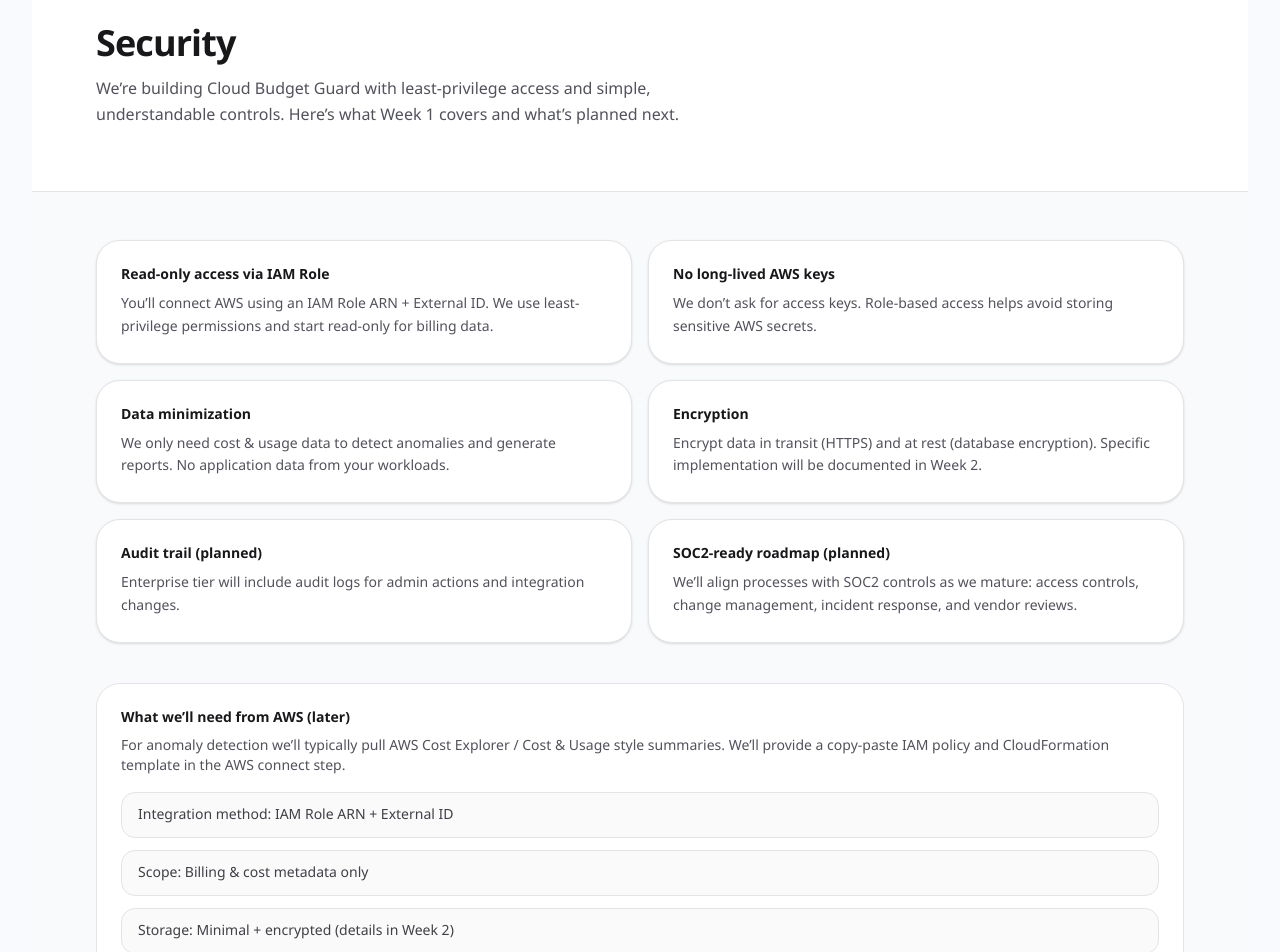
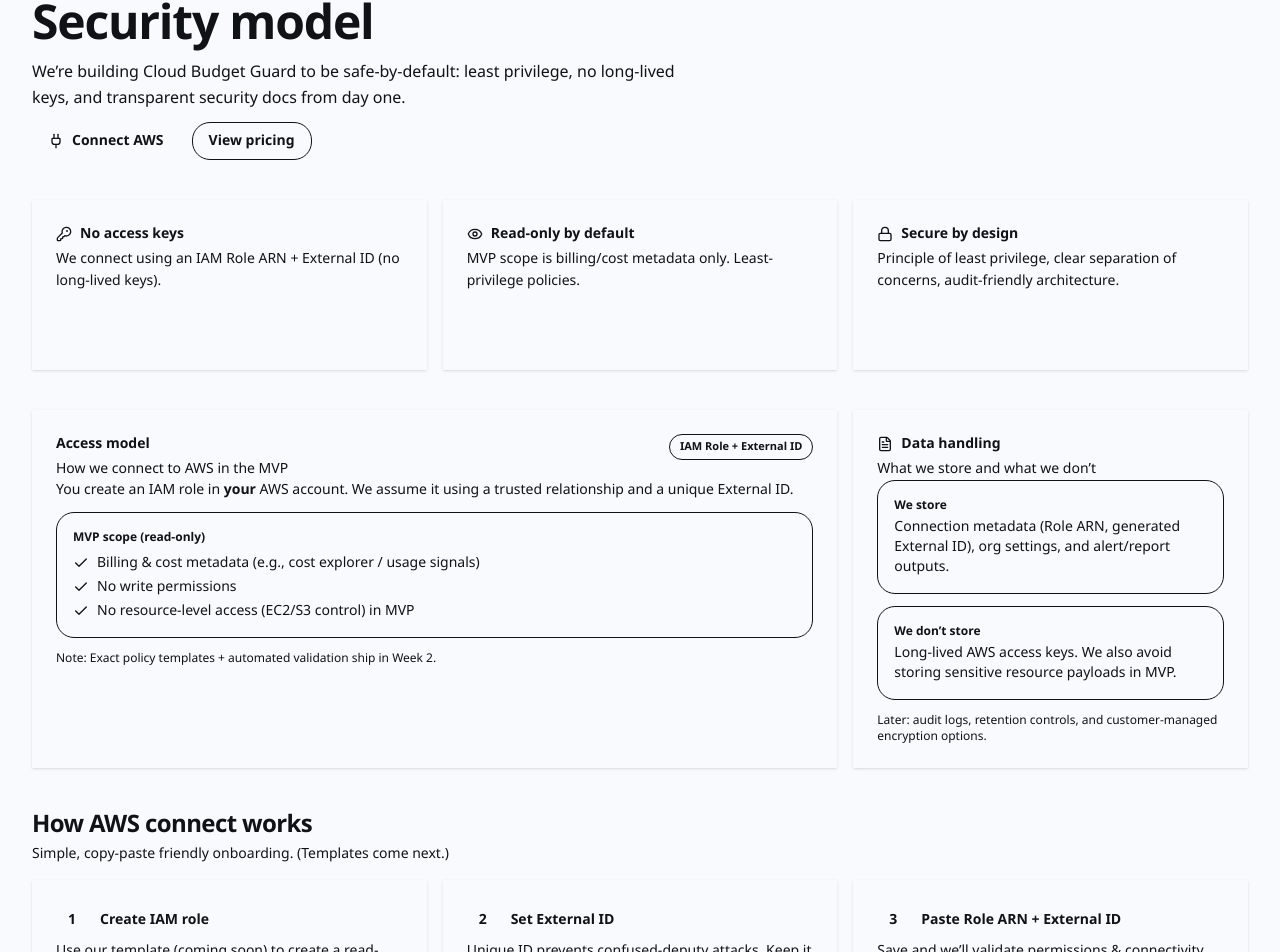
Before and after one commit to sangram-sethi/cloud-billing-tracker, a Next.js app: page /security in a window 1280 px wide. Shown: the part 138-1090 px from the top of the page. Built offline with nearby package versions, Linux system fonts and the light colour scheme.

Commit message:
polish(marketing): redesign security page as trust center

```diff
--- a/src/app/(marketing)/security/page.tsx
+++ b/src/app/(marketing)/security/page.tsx
@@ -1,84 +1,222 @@
-import Container from "@/components/Container";
+import Link from "next/link";
+import { Card, CardContent, CardHeader, CardTitle, CardDescription } from "@/components/ui/Card";
+import { Badge } from "@/components/ui/Badge";
+import { ShieldCheck, KeyRound, Lock, Eye, FileText, Check, Plug } from "lucide-react";
 
-const items = [
+const principles = [
   {
-    title: "Read-only access via IAM Role",
-    desc: "You’ll connect AWS using an IAM Role ARN + External ID. We use least-privilege permissions and start read-only for billing data.",
+    icon: KeyRound,
+    title: "No access keys",
+    desc: "We connect using an IAM Role ARN + External ID (no long-lived keys).",
   },
   {
-    title: "No long-lived AWS keys",
-    desc: "We don’t ask for access keys. Role-based access helps avoid storing sensitive AWS secrets.",
+    icon: Eye,
+    title: "Read-only by default",
+    desc: "MVP scope is billing/cost metadata only. Least-privilege policies.",
   },
   {
-    title: "Data minimization",
-    desc: "We only need cost & usage data to detect anomalies and generate reports. No application data from your workloads.",
-  },
-  {
-    title: "Encryption",
-    desc: "Encrypt data in transit (HTTPS) and at rest (database encryption). Specific implementation will be documented in Week 2.",
-  },
-  {
-    title: "Audit trail (planned)",
-    desc: "Enterprise tier will include audit logs for admin actions and integration changes.",
-  },
-  {
-    title: "SOC2-ready roadmap (planned)",
-    desc: "We’ll align processes with SOC2 controls as we mature: access controls, change management, incident response, and vendor reviews.",
+    icon: Lock,
+    title: "Secure by design",
+    desc: "Principle of least privilege, clear separation of concerns, audit-friendly architecture.",
   },
 ];
 
 export default function SecurityPage() {
   return (
+    <div className="space-y-10">
+      {/* Header */}
+      <section className="space-y-3">
+        <div className="flex items-center gap-2">
+          <ShieldCheck className="h-4 w-4 text-muted-foreground" />
+          <Badge variant="neutral">Trust & Security</Badge>
+        </div>
+
+        <h1 className="text-4xl font-semibold tracking-tight text-foreground sm:text-5xl">
+          Security model
+        </h1>
+        <p className="max-w-2xl text-base leading-relaxed text-muted-foreground">
+          We’re building Cloud Budget Guard to be safe-by-default: least privilege, no long-lived keys,
+          and transparent security docs from day one.
+        </p>
+
+        <div className="flex flex-col gap-3 sm:flex-row">
+          <Link
+            href="/app/connect-aws"
+            className="inline-flex items-center justify-center gap-2 rounded-xl bg-foreground px-4 py-2 text-sm font-semibold text-background hover:opacity-90 transition"
+          >
+            <Plug className="h-4 w-4" />
+            Connect AWS
+          </Link>
+          <Link
+            href="/pricing"
+            className="inline-flex items-center justify-center rounded-xl border border-border bg-surface px-4 py-2 text-sm font-semibold text-foreground hover:bg-surface-2 transition"
+          >
+            View pricing
+          </Link>
+        </div>
+      </section>
+
+      {/* Principles */}
+      <section className="grid gap-4 lg:grid-cols-3">
+        {principles.map((p) => {
+          const Icon = p.icon;
+          return (
+            <Card key={p.title} glow className="min-h-42.5">
+              <CardHeader>
+                <div className="flex items-center gap-2">
+                  <Icon className="h-4 w-4 text-muted-foreground" />
+                  <CardTitle>{p.title}</CardTitle>
+                </div>
+                <CardDescription>{p.desc}</CardDescription>
+              </CardHeader>
+            </Card>
+          );
+        })}
+      </section>
+
+      {/* Main trust center sections */}
+      <section className="grid gap-4 lg:grid-cols-3">
+        {/* Access model */}
+        <Card className="lg:col-span-2">
+          <CardHeader>
+            <div className="flex items-start justify-between gap-4">
               <div>
-      <section className="border-b border-zinc-200 bg-white">
-        <Container className="py-14 sm:py-16">
-          <div className="max-w-2xl">
-            <h1 className="text-3xl font-semibold tracking-tight text-zinc-900 sm:text-4xl">
-              Security
-            </h1>
-            <p className="mt-3 text-sm leading-relaxed text-zinc-600 sm:text-base">
-              We’re building Cloud Budget Guard with least-privilege access and simple,
-              understandable controls. Here’s what Week 1 covers and what’s planned next.
+                <CardTitle>Access model</CardTitle>
+                <CardDescription>How we connect to AWS in the MVP</CardDescription>
+              </div>
+              <Badge variant="default">IAM Role + External ID</Badge>
+            </div>
+          </CardHeader>
+
+          <CardContent>
+            <div className="space-y-3 text-sm text-muted-foreground">
+              <p>
+                You create an IAM role in <span className="text-foreground font-semibold">your</span> AWS account.
+                We assume it using a trusted relationship and a unique External ID.
+              </p>
+
+              <div className="rounded-xl border border-border bg-surface-2 p-4">
+                <p className="text-xs font-semibold text-foreground">MVP scope (read-only)</p>
+                <ul className="mt-2 space-y-1">
+                  <li className="flex items-start gap-2">
+                    <Check className="mt-0.5 h-4 w-4" />
+                    <span>Billing & cost metadata (e.g., cost explorer / usage signals)</span>
+                  </li>
+                  <li className="flex items-start gap-2">
+                    <Check className="mt-0.5 h-4 w-4" />
+                    <span>No write permissions</span>
+                  </li>
+                  <li className="flex items-start gap-2">
+                    <Check className="mt-0.5 h-4 w-4" />
+                    <span>No resource-level access (EC2/S3 control) in MVP</span>
+                  </li>
+                </ul>
+              </div>
+
+              <p className="text-xs">
+                Note: Exact policy templates + automated validation ship in Week 2.
               </p>
             </div>
-        </Container>
+          </CardContent>
+        </Card>
+
+        {/* Data handling */}
+        <Card>
+          <CardHeader>
+            <div className="flex items-center gap-2">
+              <FileText className="h-4 w-4 text-muted-foreground" />
+              <CardTitle>Data handling</CardTitle>
+            </div>
+            <CardDescription>What we store and what we don’t</CardDescription>
+          </CardHeader>
+
+          <CardContent>
+            <div className="space-y-3 text-sm text-muted-foreground">
+              <div className="rounded-xl border border-border bg-surface p-4">
+                <p className="text-xs font-semibold text-foreground">We store</p>
+                <p className="mt-1">
+                  Connection metadata (Role ARN, generated External ID), org settings, and alert/report outputs.
+                </p>
+              </div>
+
+              <div className="rounded-xl border border-border bg-surface p-4">
+                <p className="text-xs font-semibold text-foreground">We don’t store</p>
+                <p className="mt-1">
+                  Long-lived AWS access keys. We also avoid storing sensitive resource payloads in MVP.
+                </p>
+              </div>
+
+              <p className="text-xs">
+                Later: audit logs, retention controls, and customer-managed encryption options.
+              </p>
+            </div>
+          </CardContent>
+        </Card>
       </section>
 
-      <section className="bg-zinc-50/60">
-        <Container className="py-12">
-          <div className="grid gap-4 sm:grid-cols-2">
-            {items.map((x) => (
-              <div
-                key={x.title}
-                className="rounded-2xl border border-zinc-200 bg-white p-6 shadow-sm"
-              >
-                <h2 className="text-sm font-semibold text-zinc-900">{x.title}</h2>
-                <p className="mt-2 text-sm leading-relaxed text-zinc-600">{x.desc}</p>
+      {/* How it works */}
+      <section className="space-y-4">
+        <div>
+          <h2 className="text-2xl font-semibold tracking-tight text-foreground">How AWS connect works</h2>
+          <p className="mt-1 text-sm text-muted-foreground">
+            Simple, copy-paste friendly onboarding. (Templates come next.)
+          </p>
         </div>
+
+        <div className="grid gap-4 lg:grid-cols-3">
+          {[
+            {
+              n: "1",
+              title: "Create IAM role",
+              desc: "Use our template (coming soon) to create a read-only billing role.",
+            },
+            {
+              n: "2",
+              title: "Set External ID",
+              desc: "Unique ID prevents confused-deputy attacks. Keep it secret.",
+            },
+            {
+              n: "3",
+              title: "Paste Role ARN + External ID",
+              desc: "Save and we’ll validate permissions & connectivity (Week 2).",
+            },
+          ].map((s) => (
+            <Card key={s.n} glow>
+              <CardHeader>
+                <div className="flex items-center gap-3">
+                  <span className="inline-flex h-8 w-8 items-center justify-center rounded-full bg-foreground text-sm font-semibold text-background">
+                    {s.n}
+                  </span>
+                  <CardTitle>{s.title}</CardTitle>
+                </div>
+                <CardDescription>{s.desc}</CardDescription>
+              </CardHeader>
+            </Card>
           ))}
         </div>
+      </section>
 
-          <div className="mt-10 rounded-2xl border border-zinc-200 bg-white p-6">
-            <h3 className="text-sm font-semibold text-zinc-900">What we’ll need from AWS (later)</h3>
-            <p className="mt-2 text-sm text-zinc-600">
-              For anomaly detection we’ll typically pull AWS Cost Explorer / Cost & Usage style
-              summaries. We’ll provide a copy-paste IAM policy and CloudFormation template in the
-              AWS connect step.
+      {/* Roadmap */}
+      <section className="rounded-2xl border border-border bg-surface p-8 shadow-sm">
+        <h3 className="text-xl font-semibold tracking-tight text-foreground">Security roadmap</h3>
+        <p className="mt-2 text-sm text-muted-foreground">
+          We’ll ship these after MVP stability: policy templates, validation, audit logs, and enterprise controls.
         </p>
 
-            <div className="mt-4 grid gap-3 text-sm text-zinc-700">
-              <div className="rounded-lg border border-zinc-200 bg-zinc-50 px-4 py-3">
-                <span className="font-medium">Integration method:</span> IAM Role ARN + External ID
+        <div className="mt-4 grid gap-3 sm:grid-cols-2">
+          <div className="rounded-xl border border-border bg-surface-2 p-4">
+            <p className="text-sm font-semibold text-foreground">Week 2</p>
+            <p className="mt-1 text-sm text-muted-foreground">
+              CloudFormation template + permission validation + connection test.
+            </p>
           </div>
-              <div className="rounded-lg border border-zinc-200 bg-zinc-50 px-4 py-3">
-                <span className="font-medium">Scope:</span> Billing & cost metadata only
-              </div>
-              <div className="rounded-lg border border-zinc-200 bg-zinc-50 px-4 py-3">
-                <span className="font-medium">Storage:</span> Minimal + encrypted (details in Week 2)
+          <div className="rounded-xl border border-border bg-surface-2 p-4">
+            <p className="text-sm font-semibold text-foreground">Later</p>
+            <p className="mt-1 text-sm text-muted-foreground">
+              Audit logs, SSO, org policies, retention controls, and more cloud providers.
+            </p>
           </div>
         </div>
-          </div>
-        </Container>
       </section>
     </div>
   );
```
Lines whose indentation alone changed are shown as unchanged.
